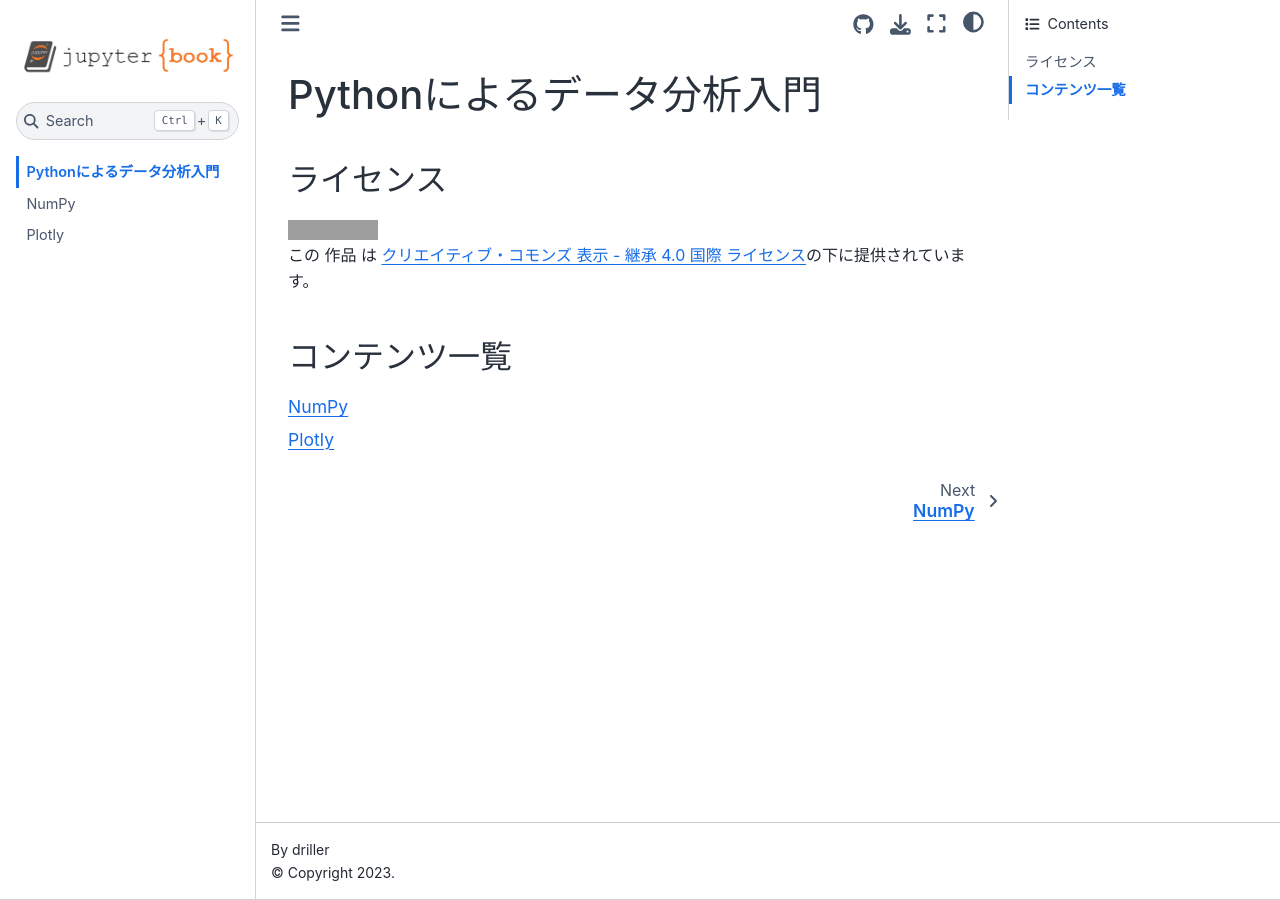
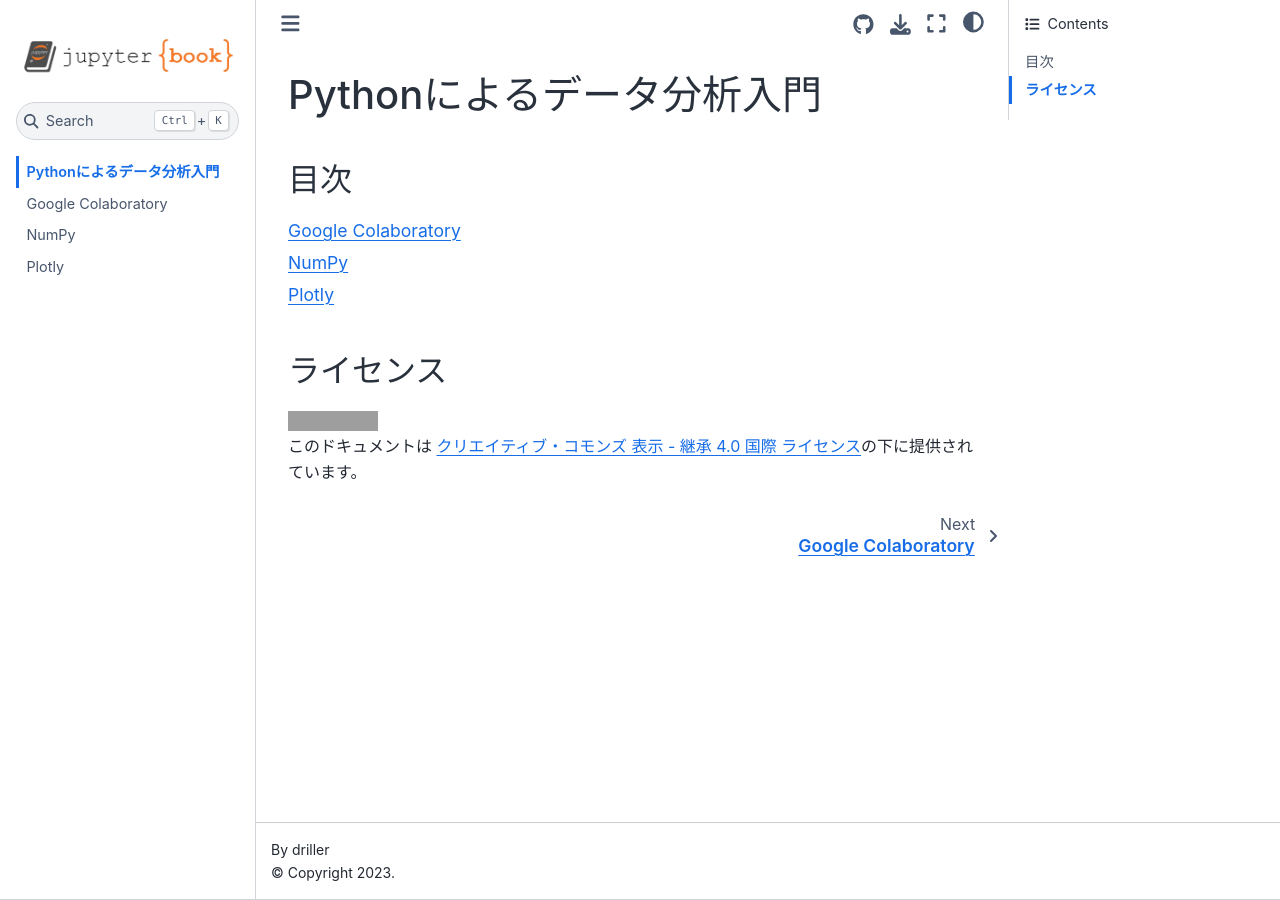
Before and after one commit to drillan/python-data-analysis, a Jupyter Book: the page built from docs/intro.md, in a window 1280 px wide. Built offline with Jupyter Book 1.0.4 settings and Sphinx 7.4.7 and the Sphinx Book theme 1.1.4, drawn with Linux system fonts in a browser that asks for light colours; comment, search, counter and statistics services are not loaded; part of the change alters nothing that is shown; grey boxes are pictures that could not be loaded.

Commit message:
add colab

````diff
--- a/docs/_toc.yml
+++ b/docs/_toc.yml
@@ -4,5 +4,6 @@
 format: jb-book
 root: intro
 chapters:
-- file: numpy
-- file: plotly
+- file: colab/tutorial
+- file: numpy/basic
+- file: plotly/sample
--- /dev/null
+++ b/docs/colab/tutorial.md
@@ -0,0 +1,74 @@
+# Google Colaboratory
+
+## Colaboratoryとは
+
+Colaboratory（略称: Colab）ではブラウザからPythonを記述し実行できるほか、Markdown形式によるテキストを記述し、表示ができるサービスです。コードと実行結果およびテキストはノートブック（.ipynb）という形式に保存され、容易に共有できます。クラウド上に環境が用意されているため、ユーザは実行環境を用意することなく、すぐにPythonを実行できます。また、あらかじめデータ分析に必要なライブラリがインストールされており、環境構築を手間がかからないのも利点のひとつです。
+
+## Colaboratoryの使い方
+
+早速、Colaboratoryを使ってみましょう。ブラウザから次のリンクにアクセスします。
+
+https://colab.research.google.com/
+
+Googleアカウントによるログインを行っていない場合には「ログイン」ボタンよりログインし（ {numref}`colab_not_login` ①）、「ノートブックを新規作成」を選択します（ {numref}`colab_recent` ②）。
+
+```{figure} ./images/colab_not_login.png
+:name: colab_not_login
+
+未ログイン時の画面
+```
+
+```{figure} ./images/colab_recent.png
+:name: colab_recent
+
+Colaboratoryの初期画面
+```
+
+ノートブックが作成され、このノートブックにコードやテキストを記述できます（ {numref}`colab_new_notebook` ）。
+
+```{figure} ./images/colab_new_notebook.png
+:name: colab_new_notebook
+
+新規ノートブック
+```
+
+作成されたノートブックは名前の変更ができます。ノートブック名を変更するには {numref}`colab_new_notebook` ③の「Untitled1.ipynb」を任意の名前に変更します。
+
+{numref}`colab_new_notebook` ④はコードセルと呼ばれ、Pythonのコードが実行できます。コードセルに次のコードを記述し、実行してみましょう。 コードの実行は {numref}`colab_new_notebook` ⑤のボタンをクリックするか、「Shift+Enter」または「Ctrl+Enter」を入力します。
+
+```python
+1 + 2
+```
+
+コードセルを実行すると {numref}`colab_run_code` のようにノートブックにコードと実行結果が表示されます。このようにノートブックにコードと実行結果を保存することで、あとで読み返したり、第三者に共有するのに便利です。
+
+コードセルを追加するには {numref}`colab_new_notebook` ⑥をクリックするかセルの上下にカーソルを移動し、「＋ コード」をクリックします（ {numref}`colab_cell` ）。
+
+```{figure} ./images/colab_run_code.png
+:name: colab_run_code
+
+Pythonコードを実行
+```
+
+```{figure} ./images/colab_cell.png
+:name: colab_cell
+
+セルの追加
+```
+
+次にテキストセルにテキストを記述します。テキストセルを作成するには {numref}`colab_new_notebook` ⑦をクリックするかセルの上下にカーソルを移動し、「＋ テキスト」をクリックします（ {numref}`colab_cell` ）。
+テキストセルに次のように記述し、実行すると数式が表示されます 。
+
+```
+円周$c$は円周率を${\pi}$、半径を$r$とした場合に次の式で表される
+
+$c = 2{\pi}r$
+```
+
+{numref}`colab_text` のようにテキストセルに数式を記述し、この数式をPythonコードに実装することで、数式をプログラムに実装する方法を記録に残しながら学べるようになります。
+
+```{figure} ./images/colab_text.png
+:name: colab_text
+
+テキストセルに数式を記述
+```
--- a/docs/intro.md
+++ b/docs/intro.md
@@ -1,10 +1,10 @@
 # Pythonによるデータ分析入門
+
+## 目次
+
+```{tableofcontents}
+```
 
 ## ライセンス
 
-<a rel="license" href="http://creativecommons.org/licenses/by-sa/4.0/"><img alt="クリエイティブ・コモンズ・ライセンス" style="border-width:0" src="https://i.creativecommons.org/l/by-sa/4.0/88x31.png" /></a><br />この 作品 は <a rel="license" href="http://creativecommons.org/licenses/by-sa/4.0/">クリエイティブ・コモンズ 表示 - 継承 4.0 国際 ライセンス</a>の下に提供されています。
-
-## コンテンツ一覧
-
-```{tableofcontents}
-```
+<a rel="license" href="http://creativecommons.org/licenses/by-sa/4.0/"><img alt="クリエイティブ・コモンズ・ライセンス" style="border-width:0" src="https://i.creativecommons.org/l/by-sa/4.0/88x31.png" /></a><br />このドキュメントは <a rel="license" href="http://creativecommons.org/licenses/by-sa/4.0/">クリエイティブ・コモンズ 表示 - 継承 4.0 国際 ライセンス</a>の下に提供されています。
````
Also changed, not shown: docs/colab/images/colab_cell.png (added), docs/colab/images/colab_new_notebook.png (added), docs/colab/images/colab_new_notebook_org.png (added), docs/colab/images/colab_not_login.png (added), docs/colab/images/colab_not_login_org.png (added), docs/colab/images/colab_recent.png (added), docs/colab/images/colab_recent_org.png (added), docs/colab/images/colab_run_code.png (added), docs/colab/images/colab_text.png (added), docs/numpy/basic.ipynb (renamed from docs/numpy.ipynb), docs/plotly/sample.ipynb (renamed from docs/plotly.ipynb).
